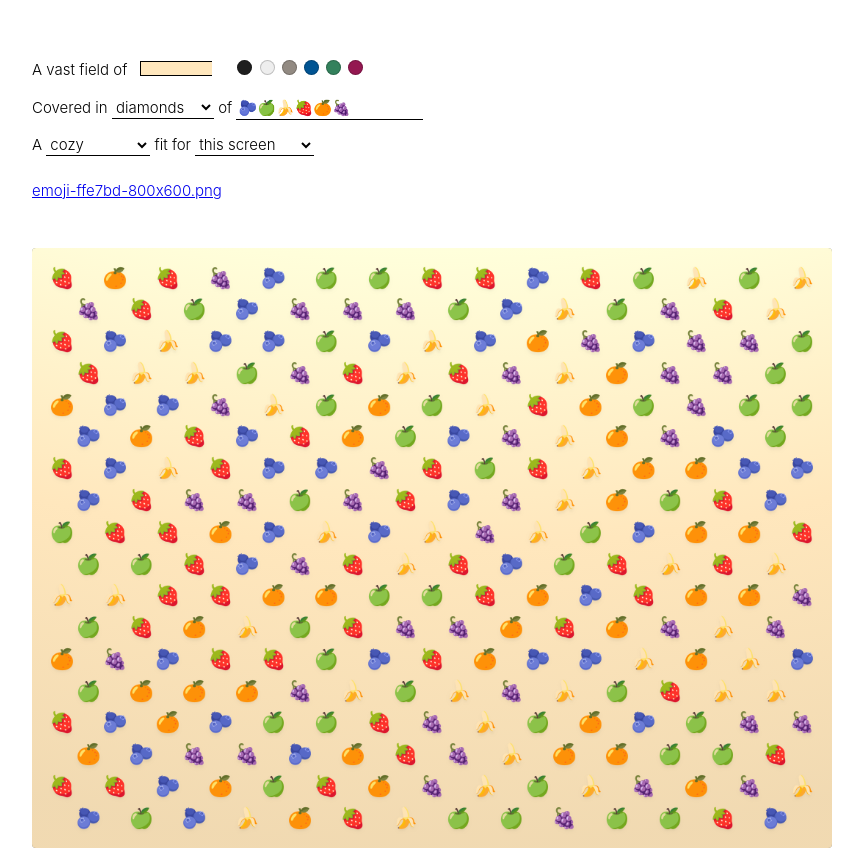
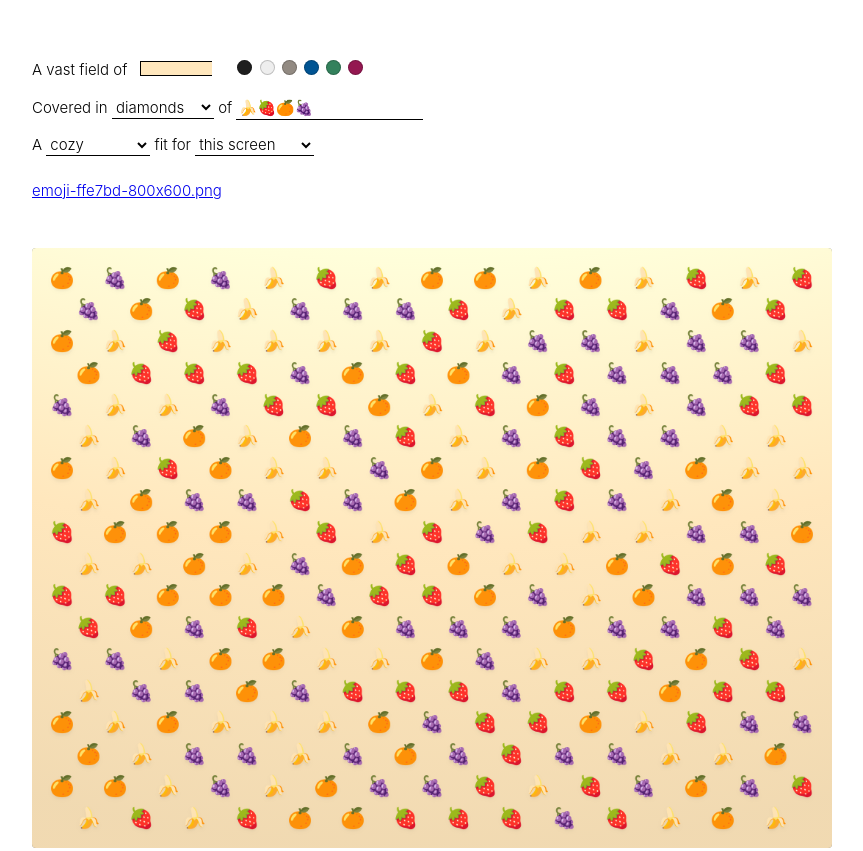
Before and after one commit to alcor/emoji-supply, a plain HTML site: page docs/index.html in a window 1280 px wide. Shown: the part 110-961 px from the top of the page, without its empty margins (16-879 px from the left). Drawn offline with Linux system fonts and the light colour scheme.

Commit message:
Add workaround for Apple Messages bug.

```diff
--- a/docs/index.html
+++ b/docs/index.html
@@ -28,14 +28,14 @@
 
 <label for="patternPicker">Covered in</label>
 <select id="patternPicker" name="pattern">
-  <option value="grid">grids</option>
+  <option value="grid">a grid</option>
   <option value="diamond" selected>diamonds</option>
   <option value="hex">hexes</option>
   <xoption value="spiral">spirals</xoption>
   <option value="random">a scattering</option>
 </select>
 <label for="emojiPicker"> of </label>
-<input id="emojiPicker" name="emoji" type="text" size=15 placeholder="emoji string" value="🫐🍏🍌🍓🍊🍇">
+<input id="emojiPicker" name="emoji" type="text" size=15 placeholder="emoji string" value="🍌🍓🍊🍇">
 
 <br>
 <label for="scalePicker">A </label>
--- a/docs/script.js
+++ b/docs/script.js
@@ -45,8 +45,10 @@ function updateForm() {
   let paramsString = window.location.search.substring(1);
   let params = new URLSearchParams(paramsString);
   let entries = params.entries();
-  for (const [k, v] of entries) {
+  for (var [k, v] of entries) {
     let input = form.elements[k];
+    if (k == "emoji") v = v.replace(/FE0F/g, "\uFE0F").replace(/200D/g, "\u200D")
+
     switch(input.type) {
       case 'checkbox': input.checked = !!v; break;
       default:         input.value = v;     break;
@@ -57,6 +59,7 @@ function updateForm() {
 function updateURL() {
   let form = document.getElementById("form");
   let params = new URLSearchParams(new FormData(form));
+  params.set("emoji", params.get("emoji").replace(/\uFE0F/g, "FE0F").replace(/\u200D/g, "200D"))
   history.replaceState(undefined, undefined, "?" + params.toString())
 }
 
@@ -164,10 +167,6 @@ function render() {
     let marginX = size*1.5;
     let marginY = size*1.5;
 
-    if (pattern == "random") {
-      margin = 0;
-    }
-
     let width = c.width - marginX * 2;
     let height = c.height - marginY * 2;
 
@@ -183,6 +182,8 @@ function render() {
     let rows = Math.round(height / (size + spacingY));
 
     ctx.lineWidth = 0.5
+    ctx.textAlign = 'center'
+
     if (debug) ctx.strokeRect(marginX, marginY, width, height);
 
     // Fit to the rect cleanly by fudging spacing
@@ -223,8 +224,11 @@ function render() {
         ctx.save()
         ctx.translate(marginX + (spacingX + size) * (x + rx + staggerX),
                       marginY + (spacingY + size) * (y + ry));
-        if (y%2 && emojis.length == 1) ctx.scale(-1, 1);
-        ctx.textAlign = 'center'
+        if (y%2 && emojis.length == 1 && (pattern == 'diamond')) ctx.scale(-1, 1);
+
+        if (pattern == 'random')
+          ctx.rotate((Math.random() - 0.5) * Math.PI/4)
+
         if (debug) {
           ctx.strokeRect(-size/2, -size/2, size, size);
           ctx.strokeRect(-2, -2, 4, 4);
```
Also changed, not shown: docs/favicon.ico.
